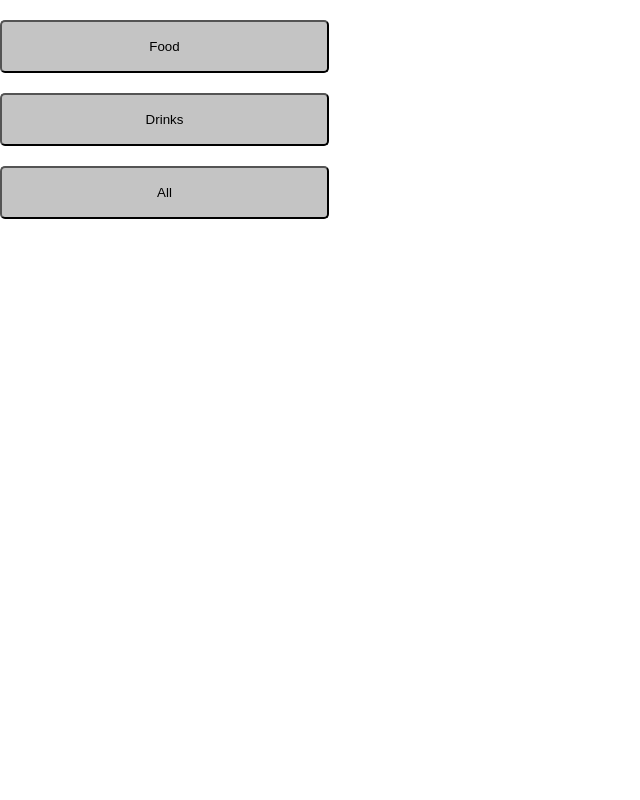
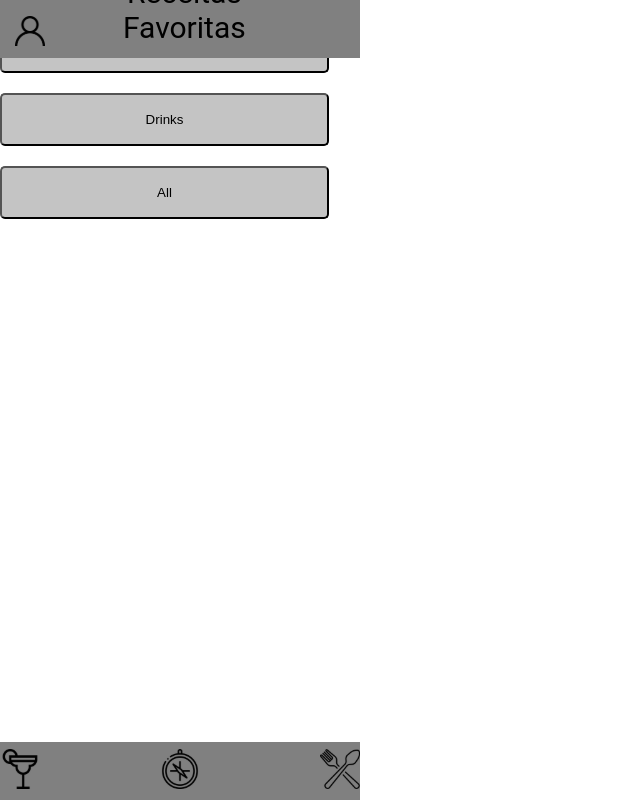
Before and after one commit to tryber/sd-03-recipes-app-04, a React (Create React App) app: page /receitas-favoritas in a window 1280 px wide. Shown: the whole page, without its empty margins (0-640 px from the left). Built offline with nearby package versions, Linux system fonts and the light colour scheme.

Commit message:
cc fixed + added header and footer

```diff
--- a/src/components/ExploreFoodOriginScreen.jsx
+++ b/src/components/ExploreFoodOriginScreen.jsx
@@ -101,7 +101,7 @@ export default function ExploreFoodOriginScreen() {
   return (
     <div>
       <div className="food-screen">
-        <Header screen="comidas" />
+        <Header screen="Explorar Origem" />
         {isLoading && <div className="loader" />}
         {!isLoading && !searchInputVisible}
         {renderAreaFilter(areas, setAreaFilter, areaFilter, setMealsByArea)}
--- a/src/components/FavoriteRecipes.jsx
+++ b/src/components/FavoriteRecipes.jsx
@@ -4,6 +4,8 @@ import CopyToClipboard from 'react-copy-to-clipboard';
 import './CSS/FavoriteRecipes.css';
 import favorite from '../images/blackHeartIcon.svg';
 import share from '../images/shareIcon.svg';
+import Header from './Header';
+import InferiorMenu from './InferiorMenu';
 
 function updateStorage(id, setFavorites) {
   const storage = JSON.parse(localStorage.getItem('favoriteRecipes'));
@@ -59,6 +61,7 @@ function FavoriteRecipes() {
   }, []);
   return (
     <div>
+      <Header screen="Receitas Favoritas" />
       {renderfilterButtons(setFavorites)}
       <div className="favorite-recipes-container">
         {favorites.map((e, i) => (
@@ -87,6 +90,7 @@ function FavoriteRecipes() {
           )
         ))}
       </div>
+      <InferiorMenu />
     </div>
   );
 }
--- a/src/components/FoodBasicInfo.jsx
+++ b/src/components/FoodBasicInfo.jsx
@@ -3,9 +3,7 @@ import ReactPlayer from 'react-player';
 import { ContextAplication } from '../context/ContextAplication';
 
 function BasicInfo() {
-  const {
-    recipeInfo, recomendation,
-  } = useContext(ContextAplication);
+  const { recipeInfo, recomendation } = useContext(ContextAplication);
   const quantity = Object.keys(recipeInfo).filter((e) => e.includes('strIngredient'));
   const ingredients = (Object.keys(recipeInfo).filter((e) => e.includes('strMeasure')));
   return (
```
